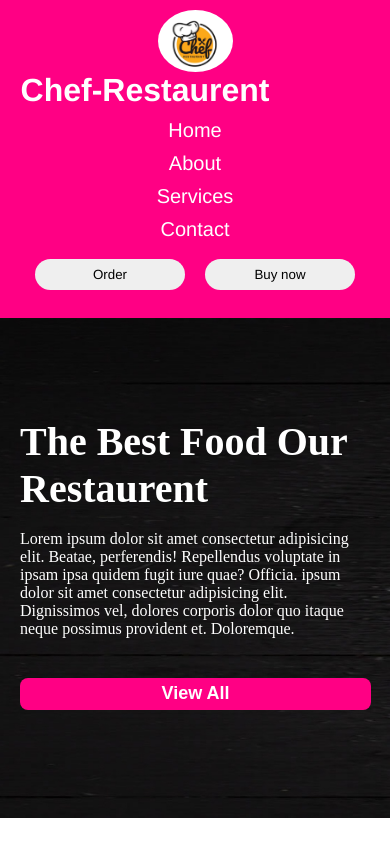
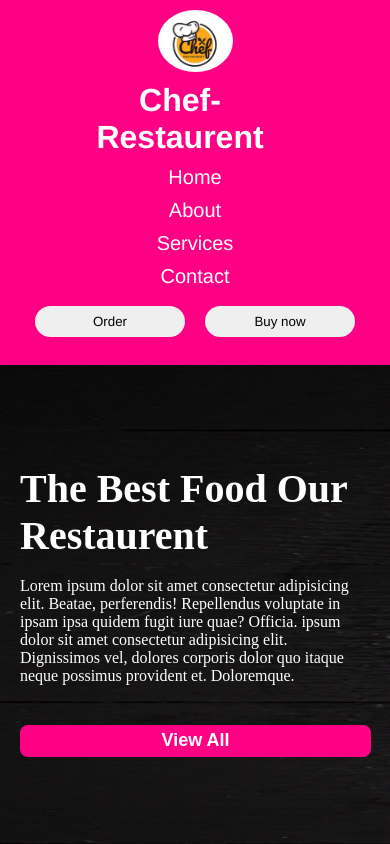
Before and after one commit to Hakiimdaud/project-Restaurent, a plain HTML site: page index.html in a window 390 px wide. Shown: the top 844 px of the page. Drawn offline with Linux system fonts and the light colour scheme.

Commit message:
header change

```diff
--- a/Home.css
+++ b/Home.css
@@ -534,6 +534,10 @@
     height: auto;
     text-align: center;
   }
+  .parent h1 {
+    margin-left: 70px;
+    margin-top: 10px;
+  }
 
   .parent ul {
     flex-direction: column;
```
